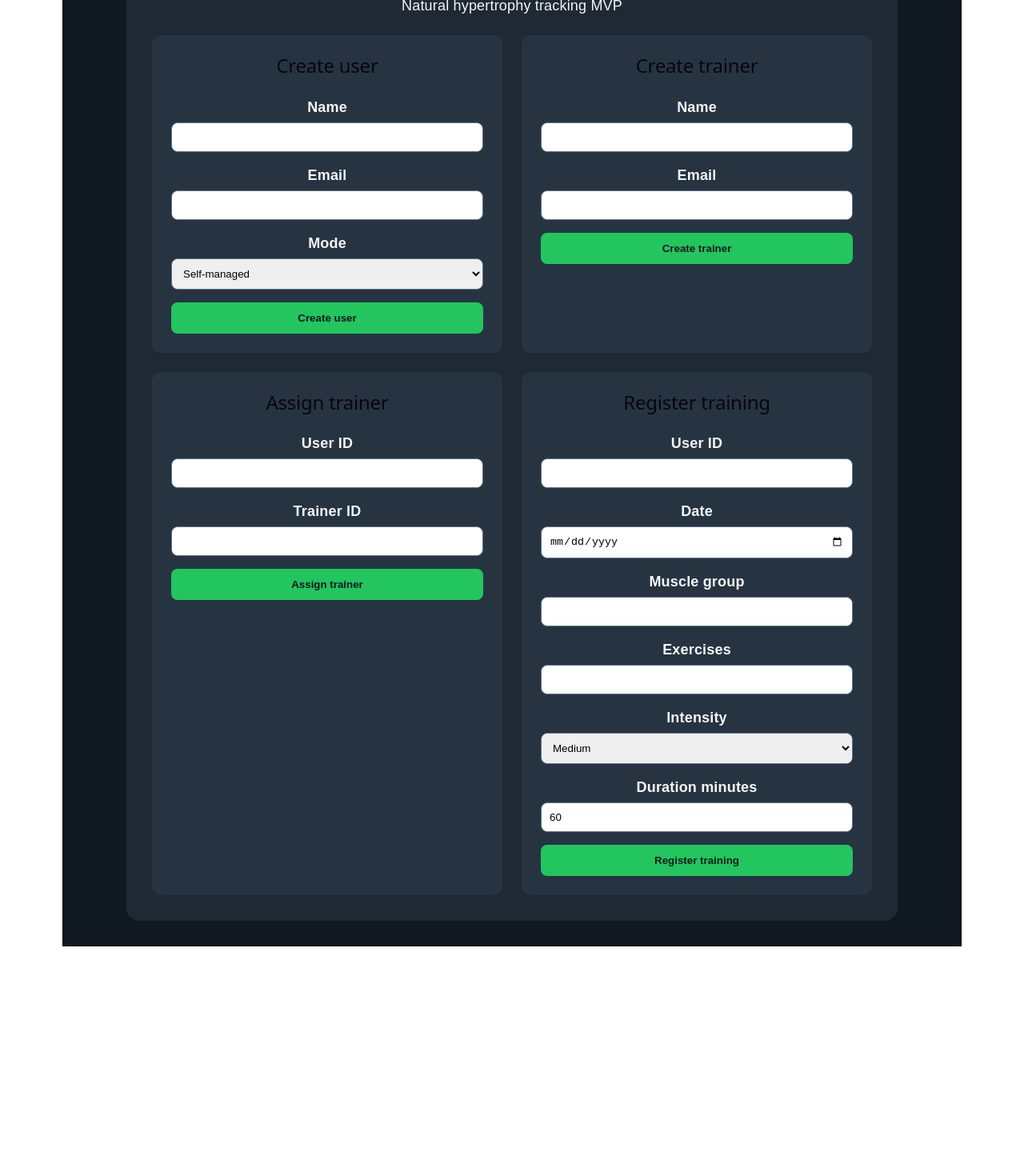
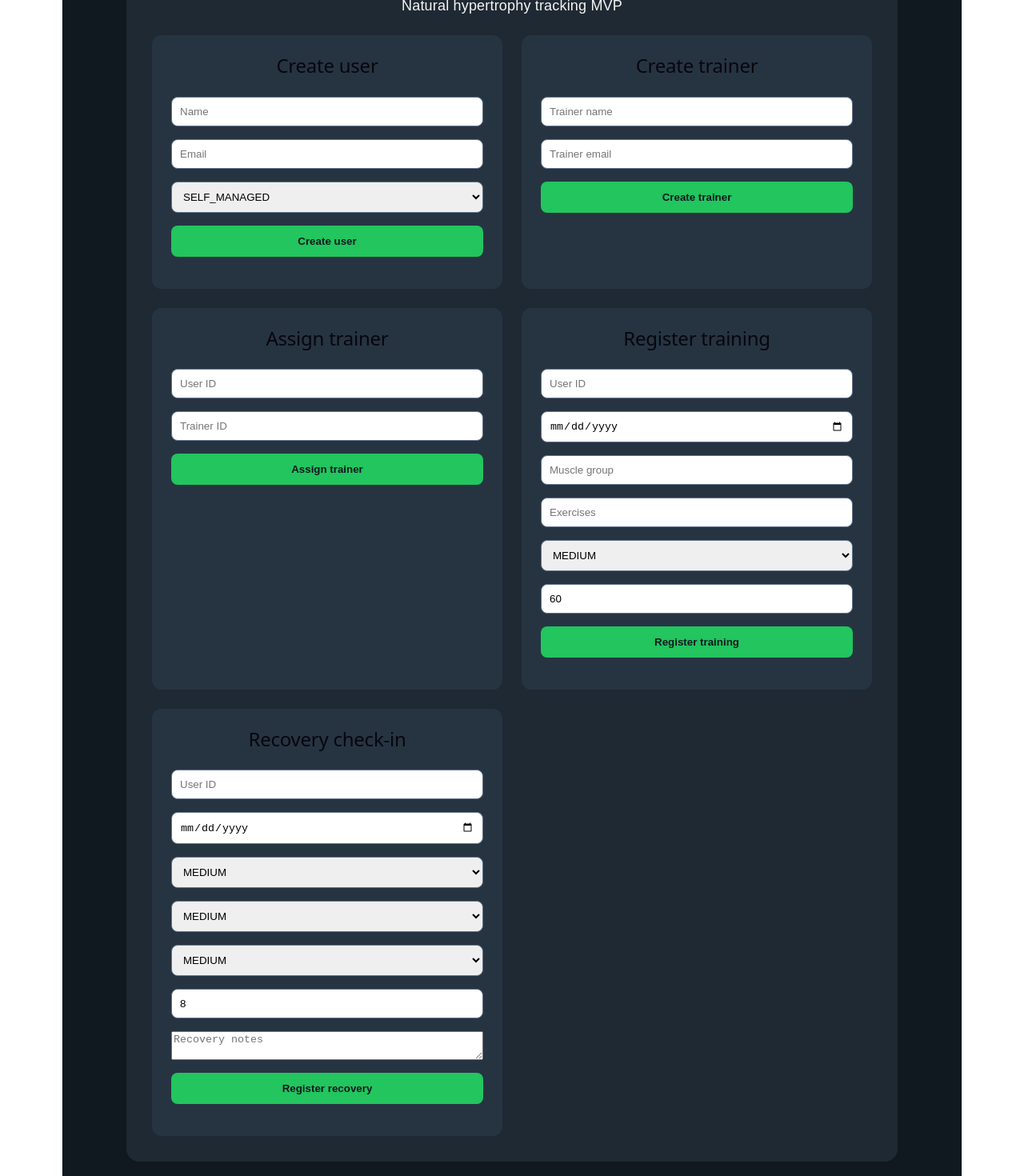
Before and after one commit to anaruth-hub/hypertrophy-art-app, a React app in the folder frontend/: page / in a window 1280 px wide. Shown: the part 160-1630 px from the top of the page at 80% size. Before the commit the page ends 1343 px from the top, so only its background shows below. Built offline with nearby package versions, Linux system fonts and the light colour scheme; the HTML template or start-up script is replaced by a standard one.

Commit message:
feat(recovery): connect recovery frontend with MongoDB backend

```diff
--- a/frontend/src/App.jsx
+++ b/frontend/src/App.jsx
@@ -2,22 +2,33 @@ import { useState } from "react";
 import "./App.css";
 
 function App() {
+
+  // USER
   const [userForm, setUserForm] = useState({
     name: "",
     email: "",
     mode: "SELF_MANAGED",
   });
 
+  const [userMessage, setUserMessage] = useState("");
+
+  // TRAINER
   const [trainerForm, setTrainerForm] = useState({
     name: "",
     email: "",
   });
 
+  const [trainerMessage, setTrainerMessage] = useState("");
+
+  // ASSIGNMENT
   const [assignmentForm, setAssignmentForm] = useState({
     userId: "",
     trainerId: "",
   });
 
+  const [assignmentMessage, setAssignmentMessage] = useState("");
+
+  // TRAINING
   const [trainingForm, setTrainingForm] = useState({
     userId: "",
     date: "",
@@ -27,10 +38,24 @@ function App() {
     durationMinutes: 60,
   });
 
-  const [userMessage, setUserMessage] = useState("");
-  const [trainerMessage, setTrainerMessage] = useState("");
-  const [assignmentMessage, setAssignmentMessage] = useState("");
   const [trainingMessage, setTrainingMessage] = useState("");
+
+  // RECOVERY
+  const [recoveryForm, setRecoveryForm] = useState({
+    userId: "",
+    date: "",
+    fatigueLevel: "MEDIUM",
+    sorenessLevel: "MEDIUM",
+    energyLevel: "MEDIUM",
+    sleepHours: 8,
+    notes: "",
+  });
+
+  const [recoveryMessage, setRecoveryMessage] = useState("");
+
+  // =========================
+  // HANDLERS
+  // =========================
 
   function handleUserChange(event) {
     const { name, value } = event.target;
@@ -52,217 +77,397 @@ function App() {
     setTrainingForm({ ...trainingForm, [name]: value });
   }
 
+  function handleRecoveryChange(event) {
+    const { name, value } = event.target;
+    setRecoveryForm({ ...recoveryForm, [name]: value });
+  }
+
+  // =========================
+  // USER
+  // =========================
+
   async function handleUserSubmit(event) {
     event.preventDefault();
-    setUserMessage("Creating user...");
 
     try {
       const response = await fetch("http://localhost:8080/api/users", {
         method: "POST",
-        headers: { "Content-Type": "application/json" },
+        headers: {
+          "Content-Type": "application/json",
+        },
         body: JSON.stringify(userForm),
       });
 
-      if (!response.ok) throw new Error("Could not create user");
+      if (!response.ok) {
+        throw new Error("Could not create user");
+      }
 
       const createdUser = await response.json();
-      setUserMessage(`User created: ${createdUser.name} (${createdUser.mode})`);
-      setUserForm({ name: "", email: "", mode: "SELF_MANAGED" });
+
+      setUserMessage(
+        `User created: ${createdUser.name}`
+      );
+
     } catch (error) {
-      setUserMessage("Error creating user.");
+      setUserMessage("Error creating user");
     }
   }
 
+  // =========================
+  // TRAINER
+  // =========================
+
   async function handleTrainerSubmit(event) {
     event.preventDefault();
-    setTrainerMessage("Creating trainer...");
 
     try {
       const response = await fetch("http://localhost:8080/api/trainers", {
         method: "POST",
-        headers: { "Content-Type": "application/json" },
+        headers: {
+          "Content-Type": "application/json",
+        },
         body: JSON.stringify(trainerForm),
       });
 
-      if (!response.ok) throw new Error("Could not create trainer");
+      if (!response.ok) {
+        throw new Error("Could not create trainer");
+      }
 
       const createdTrainer = await response.json();
-      setTrainerMessage(`Trainer created: ${createdTrainer.name}`);
-      setTrainerForm({ name: "", email: "" });
+
+      setTrainerMessage(
+        `Trainer created: ${createdTrainer.name}`
+      );
+
     } catch (error) {
-      setTrainerMessage("Error creating trainer.");
+      setTrainerMessage("Error creating trainer");
     }
   }
 
+  // =========================
+  // ASSIGN TRAINER
+  // =========================
+
   async function handleAssignmentSubmit(event) {
     event.preventDefault();
-    setAssignmentMessage("Assigning trainer...");
 
     try {
+
       const response = await fetch(
         `http://localhost:8080/api/users/${assignmentForm.userId}/assign-trainer/${assignmentForm.trainerId}`,
-        { method: "POST" }
+        {
+          method: "POST",
+        }
       );
 
-      if (!response.ok) throw new Error("Could not assign trainer");
+      if (!response.ok) {
+        throw new Error("Could not assign trainer");
+      }
 
       const assignment = await response.json();
-      setAssignmentMessage(`Trainer assigned to user: ${assignment.userName}`);
-      setAssignmentForm({ userId: "", trainerId: "" });
+
+      setAssignmentMessage(
+        `Trainer assigned to ${assignment.userName}`
+      );
+
     } catch (error) {
-      setAssignmentMessage("Error assigning trainer. Check IDs or user mode.");
+      setAssignmentMessage("Error assigning trainer");
     }
   }
 
+  // =========================
+  // TRAINING
+  // =========================
+
   async function handleTrainingSubmit(event) {
     event.preventDefault();
-    setTrainingMessage("Registering training...");
 
     try {
-      const response = await fetch("http://localhost:8080/api/trainings", {
+
+      const response = await fetch(
+        "http://localhost:8080/api/trainings",
+        {
           method: "POST",
-        headers: { "Content-Type": "application/json" },
+          headers: {
+            "Content-Type": "application/json",
+          },
           body: JSON.stringify({
             ...trainingForm,
             durationMinutes: Number(trainingForm.durationMinutes),
           }),
-      });
+        }
+      );
 
-      if (!response.ok) throw new Error("Could not register training");
+      if (!response.ok) {
+        throw new Error("Could not register training");
+      }
 
       const training = await response.json();
+
       setTrainingMessage(
-        `Training registered: ${training.muscleGroup} (${training.intensity})`
+        `Training registered: ${training.muscleGroup}`
       );
 
-      setTrainingForm({
-        userId: "",
-        date: "",
-        muscleGroup: "",
-        exercises: "",
-        intensity: "MEDIUM",
-        durationMinutes: 60,
-      });
     } catch (error) {
-      setTrainingMessage("Error registering training. Check user ID.");
+      setTrainingMessage("Error registering training");
+    }
+  }
+
+  // =========================
+  // RECOVERY
+  // =========================
+
+  async function handleRecoverySubmit(event) {
+    event.preventDefault();
+
+    try {
+
+      const response = await fetch(
+        "http://localhost:8080/api/recovery-checkins",
+        {
+          method: "POST",
+          headers: {
+            "Content-Type": "application/json",
+          },
+          body: JSON.stringify({
+            ...recoveryForm,
+            sleepHours: Number(recoveryForm.sleepHours),
+          }),
+        }
+      );
+
+      if (!response.ok) {
+        throw new Error("Could not register recovery");
+      }
+
+      const recovery = await response.json();
+
+      setRecoveryMessage(
+        `Recovery registered: ${recovery.fatigueLevel}`
+      );
+
+    } catch (error) {
+      setRecoveryMessage("Error registering recovery");
     }
   }
 
   return (
     <main className="page">
+
       <section className="card">
+
         <h1>El arte de la hipertrofia muscular</h1>
+
         <p>Natural hypertrophy tracking MVP</p>
 
         <div className="forms">
+
+          {/* USER */}
           <form onSubmit={handleUserSubmit}>
             <h2>Create user</h2>
 
-            <label>
-              Name
-              <input name="name" value={userForm.name} onChange={handleUserChange} required />
-            </label>
+            <input
+              name="name"
+              placeholder="Name"
+              value={userForm.name}
+              onChange={handleUserChange}
+            />
 
-            <label>
-              Email
-              <input name="email" type="email" value={userForm.email} onChange={handleUserChange} required />
-            </label>
+            <input
+              name="email"
+              placeholder="Email"
+              value={userForm.email}
+              onChange={handleUserChange}
+            />
 
-            <label>
-              Mode
-              <select name="mode" value={userForm.mode} onChange={handleUserChange}>
-                <option value="SELF_MANAGED">Self-managed</option>
-                <option value="SUPERVISED">Supervised</option>
+            <select
+              name="mode"
+              value={userForm.mode}
+              onChange={handleUserChange}
+            >
+              <option value="SELF_MANAGED">SELF_MANAGED</option>
+              <option value="SUPERVISED">SUPERVISED</option>
             </select>
-            </label>
 
             <button type="submit">Create user</button>
-            {userMessage && <p className="message">{userMessage}</p>}
+
+            <p>{userMessage}</p>
           </form>
 
+          {/* TRAINER */}
           <form onSubmit={handleTrainerSubmit}>
             <h2>Create trainer</h2>
 
-            <label>
-              Name
-              <input name="name" value={trainerForm.name} onChange={handleTrainerChange} required />
-            </label>
+            <input
+              name="name"
+              placeholder="Trainer name"
+              value={trainerForm.name}
+              onChange={handleTrainerChange}
+            />
 
-            <label>
-              Email
-              <input name="email" type="email" value={trainerForm.email} onChange={handleTrainerChange} required />
-            </label>
+            <input
+              name="email"
+              placeholder="Trainer email"
+              value={trainerForm.email}
+              onChange={handleTrainerChange}
+            />
 
             <button type="submit">Create trainer</button>
-            {trainerMessage && <p className="message">{trainerMessage}</p>}
+
+            <p>{trainerMessage}</p>
           </form>
 
+          {/* ASSIGN TRAINER */}
           <form onSubmit={handleAssignmentSubmit}>
             <h2>Assign trainer</h2>
 
-            <label>
-              User ID
-              <input name="userId" value={assignmentForm.userId} onChange={handleAssignmentChange} required />
-            </label>
+            <input
+              name="userId"
+              placeholder="User ID"
+              value={assignmentForm.userId}
+              onChange={handleAssignmentChange}
+            />
 
-            <label>
-              Trainer ID
-              <input name="trainerId" value={assignmentForm.trainerId} onChange={handleAssignmentChange} required />
-            </label>
+            <input
+              name="trainerId"
+              placeholder="Trainer ID"
+              value={assignmentForm.trainerId}
+              onChange={handleAssignmentChange}
+            />
 
             <button type="submit">Assign trainer</button>
-            {assignmentMessage && <p className="message">{assignmentMessage}</p>}
+
+            <p>{assignmentMessage}</p>
           </form>
 
+          {/* TRAINING */}
           <form onSubmit={handleTrainingSubmit}>
             <h2>Register training</h2>
 
-            <label>
-              User ID
-              <input name="userId" value={trainingForm.userId} onChange={handleTrainingChange} required />
-            </label>
+            <input
+              name="userId"
+              placeholder="User ID"
+              value={trainingForm.userId}
+              onChange={handleTrainingChange}
+            />
 
-            <label>
-              Date
-              <input name="date" type="date" value={trainingForm.date} onChange={handleTrainingChange} required />
-            </label>
+            <input
+              type="date"
+              name="date"
+              value={trainingForm.date}
+              onChange={handleTrainingChange}
+            />
 
-            <label>
-              Muscle group
-              <input name="muscleGroup" value={trainingForm.muscleGroup} onChange={handleTrainingChange} required />
-            </label>
+            <input
+              name="muscleGroup"
+              placeholder="Muscle group"
+              value={trainingForm.muscleGroup}
+              onChange={handleTrainingChange}
+            />
 
-            <label>
-              Exercises
-              <input name="exercises" value={trainingForm.exercises} onChange={handleTrainingChange} required />
-            </label>
+            <input
+              name="exercises"
+              placeholder="Exercises"
+              value={trainingForm.exercises}
+              onChange={handleTrainingChange}
+            />
 
-            <label>
-              Intensity
-              <select name="intensity" value={trainingForm.intensity} onChange={handleTrainingChange}>
-                <option value="LOW">Low</option>
-                <option value="MEDIUM">Medium</option>
-                <option value="HIGH">High</option>
+            <select
+              name="intensity"
+              value={trainingForm.intensity}
+              onChange={handleTrainingChange}
+            >
+              <option value="LOW">LOW</option>
+              <option value="MEDIUM">MEDIUM</option>
+              <option value="HIGH">HIGH</option>
             </select>
-            </label>
 
-            <label>
-              Duration minutes
             <input
+              type="number"
               name="durationMinutes"
-                type="number"
-                min="1"
+              placeholder="Duration"
               value={trainingForm.durationMinutes}
               onChange={handleTrainingChange}
-                required
             />
-            </label>
 
             <button type="submit">Register training</button>
-            {trainingMessage && <p className="message">{trainingMessage}</p>}
+
+            <p>{trainingMessage}</p>
           </form>
+
+          {/* RECOVERY */}
+          <form onSubmit={handleRecoverySubmit}>
+            <h2>Recovery check-in</h2>
+
+            <input
+              name="userId"
+              placeholder="User ID"
+              value={recoveryForm.userId}
+              onChange={handleRecoveryChange}
+            />
+
+            <input
+              type="date"
+              name="date"
+              value={recoveryForm.date}
+              onChange={handleRecoveryChange}
+            />
+
+            <select
+              name="fatigueLevel"
+              value={recoveryForm.fatigueLevel}
+              onChange={handleRecoveryChange}
+            >
+              <option value="LOW">LOW</option>
+              <option value="MEDIUM">MEDIUM</option>
+              <option value="HIGH">HIGH</option>
+            </select>
+
+            <select
+              name="sorenessLevel"
+              value={recoveryForm.sorenessLevel}
+              onChange={handleRecoveryChange}
+            >
+              <option value="LOW">LOW</option>
+              <option value="MEDIUM">MEDIUM</option>
+              <option value="HIGH">HIGH</option>
+            </select>
+
+            <select
+              name="energyLevel"
+              value={recoveryForm.energyLevel}
+              onChange={handleRecoveryChange}
+            >
+              <option value="LOW">LOW</option>
+              <option value="MEDIUM">MEDIUM</option>
+              <option value="HIGH">HIGH</option>
+            </select>
+
+            <input
+              type="number"
+              step="0.5"
+              name="sleepHours"
+              placeholder="Sleep hours"
+              value={recoveryForm.sleepHours}
+              onChange={handleRecoveryChange}
+            />
+
+            <textarea
+              name="notes"
+              placeholder="Recovery notes"
+              value={recoveryForm.notes}
+              onChange={handleRecoveryChange}
+            />
+
+            <button type="submit">Register recovery</button>
+
+            <p>{recoveryMessage}</p>
+          </form>
+
         </div>
+
       </section>
+
     </main>
   );
 }
```
Lines whose indentation alone changed are shown as unchanged.
